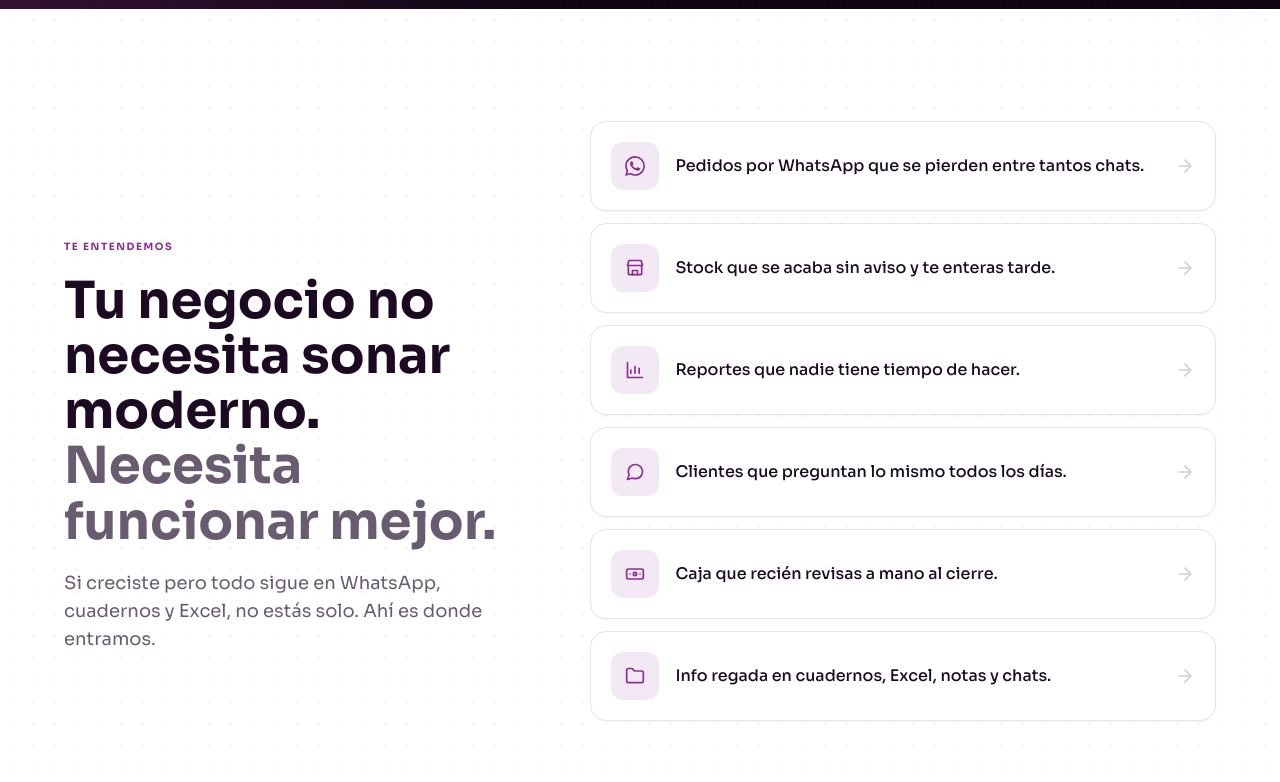
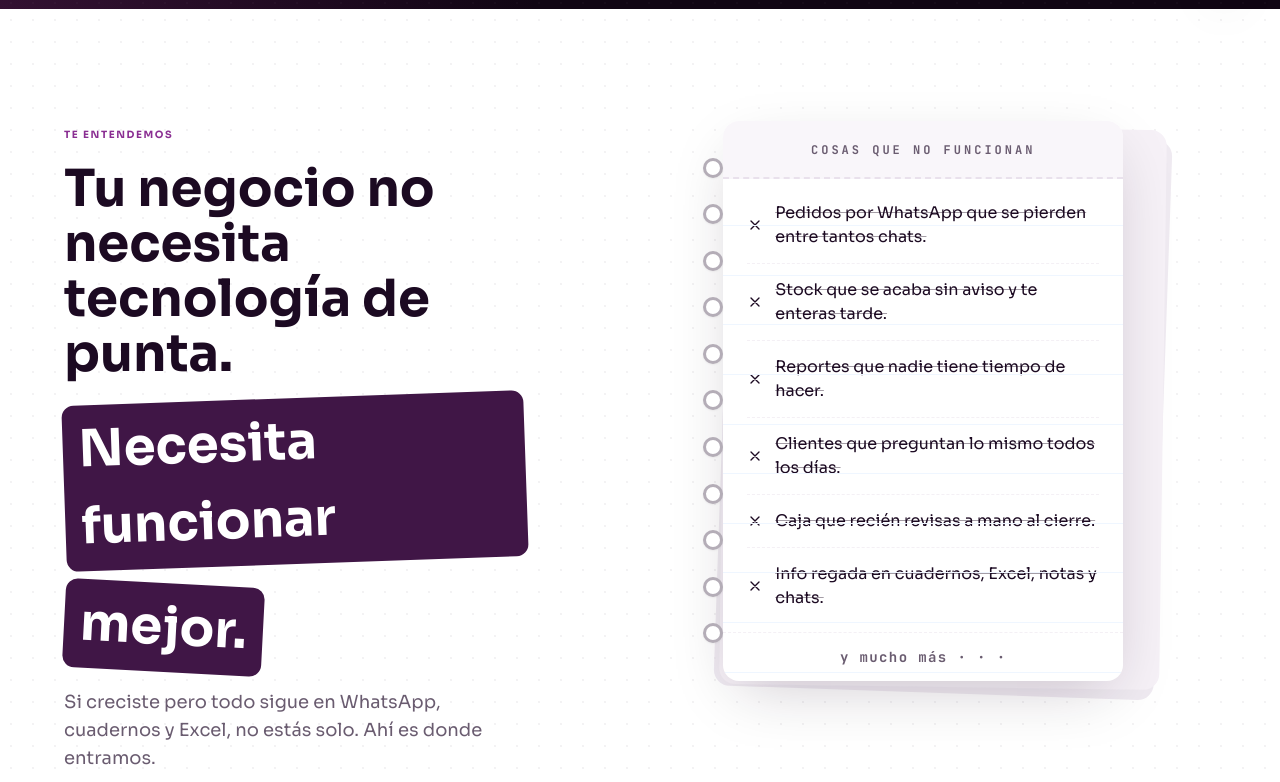
Before and after one commit to migueleduardofer10/simple-ai-yavendio, a React (Vite) app: page / in a window 1280 px wide. Shown: the part 778-1560 px from the top of the page. Built offline with nearby package versions, Linux system fonts and the light colour scheme.

Commit message:
refactor: enhance Pains section layout and improve visual hierarchy

```diff
--- a/src/App.tsx
+++ b/src/App.tsx
@@ -446,26 +446,69 @@ function Pains() {
           <Reveal>
             <Pill>Te entendemos</Pill>
             <h2 className="mt-4 font-bold leading-[1.08] text-brio-ink" style={{ fontSize: 'clamp(1.9rem, 4.4vw, 3.2rem)' }}>
-              Tu negocio no necesita sonar moderno.<br /><span className="text-brio-slate">Necesita funcionar mejor.</span>
+              Tu negocio no necesita tecnología de punta.
             </h2>
-            <p className="mt-5 max-w-md text-base text-brio-slate md:text-lg">
+            <div className="mt-4 flex flex-col items-start gap-5">
+              <span className="inline-block -rotate-2 rounded-xl px-4 py-1.5 font-bold text-white" style={{ background: '#401646', fontSize: 'clamp(1.9rem, 4.4vw, 3.2rem)' }}>Necesita funcionar</span>
+              <span className="inline-block rotate-3 rounded-xl px-4 py-1.5 font-bold text-white" style={{ background: '#401646', fontSize: 'clamp(1.9rem, 4.4vw, 3.2rem)' }}>mejor.</span>
+            </div>
+            <p className="mt-4 max-w-md text-base text-brio-slate md:text-lg">
               Si creciste pero todo sigue en WhatsApp, cuadernos y Excel, no estás solo. Ahí es donde entramos.
             </p>
           </Reveal>
         </div>
-        <Stagger className="flex flex-col gap-3">
-          {pains.map(({ icon: I, text }, i) => (
-            <StaggerItem key={i}>
-              <div className="group flex items-center gap-4 rounded-2xl border border-brio-border bg-white p-4 shadow-hard-sm transition-all duration-300 hover:-translate-y-0.5 hover:border-brio-plum/30 hover:shadow-hard-lg sm:p-5">
-                <span className="flex h-12 w-12 flex-shrink-0 items-center justify-center rounded-xl bg-brio-plum/10 text-brio-plum transition-colors duration-300 group-hover:bg-brio-terra group-hover:text-brio-ink">
-                  <I className="h-5 w-5" />
-                </span>
-                <span className="text-sm font-medium leading-snug text-brio-ink md:text-base">{text}</span>
-                <span className="ml-auto hidden text-brio-slate/30 transition-colors group-hover:text-brio-plum sm:block"><Icon.ArrowRight className="h-5 w-5" /></span>
+        <Reveal delay={0.1}>
+          <div className="relative mx-auto max-w-[440px]">
+            {/* Páginas detrás */}
+            <div className="absolute left-10 top-3 h-full w-full rounded-2xl bg-brio-border/70" style={{ transform: 'rotate(2deg)' }} />
+            <div className="absolute left-10 top-1.5 h-full w-full rounded-2xl bg-brio-cream" style={{ transform: 'rotate(0.8deg)' }} />
+
+            {/* Hoja principal */}
+            <div className="relative ml-10 overflow-hidden rounded-2xl bg-white shadow-[0_20px_60px_-16px_rgba(28,10,34,0.22)]">
+              {/* Header */}
+              <div className="border-b-2 border-dashed border-brio-border bg-brio-cream/60 px-6 py-4 text-center">
+                <span className="font-mono text-xs font-black uppercase tracking-[0.25em] text-brio-slate">COSAS QUE NO FUNCIONAN</span>
               </div>
-            </StaggerItem>
-          ))}
-        </Stagger>
+
+              {/* Ítems */}
+              <ul className="px-6 py-2">
+                {pains.map(({ text }, i) => (
+                  <motion.li
+                    key={i}
+                    className="flex items-center gap-3 border-b border-dashed border-brio-border/50 py-3.5 last:border-0"
+                    initial={{ opacity: 0, x: -10 }}
+                    whileInView={{ opacity: 1, x: 0 }}
+                    viewport={{ once: true, margin: '-10%' }}
+                    transition={{ duration: 0.38, delay: i * 0.07, ease: [0.16, 1, 0.3, 1] }}
+                  >
+                    <Icon.Close className="h-4 w-4 flex-shrink-0 text-brio-ink" />
+                    <span className="text-sm leading-snug text-brio-ink line-through decoration-brio-ink/40 decoration-1 md:text-base">{text}</span>
+                  </motion.li>
+                ))}
+              </ul>
+              <div className="border-t border-dashed border-brio-border/50 px-6 py-3 text-center">
+                <span className="font-mono text-sm font-bold tracking-widest text-brio-slate">y mucho más · · ·</span>
+              </div>
+
+              {/* Líneas horizontales de fondo tipo cuaderno */}
+              <div className="pointer-events-none absolute inset-0 mt-[3.5rem]" aria-hidden>
+                {Array.from({ length: 14 }).map((_, i) => (
+                  <div key={i} className="border-b border-blue-50" style={{ height: '3.1rem' }} />
+                ))}
+              </div>
+            </div>
+
+            {/* Espiral binding */}
+            <div className="absolute left-5 top-6 bottom-6 flex flex-col justify-around z-10">
+              {Array.from({ length: 11 }).map((_, i) => (
+                <div
+                  key={i}
+                  className="h-5 w-5 rounded-full border-[3.5px] border-brio-slate/50 bg-white shadow-sm"
+                />
+              ))}
+            </div>
+          </div>
+        </Reveal>
       </div>
     </section>
   )
```
